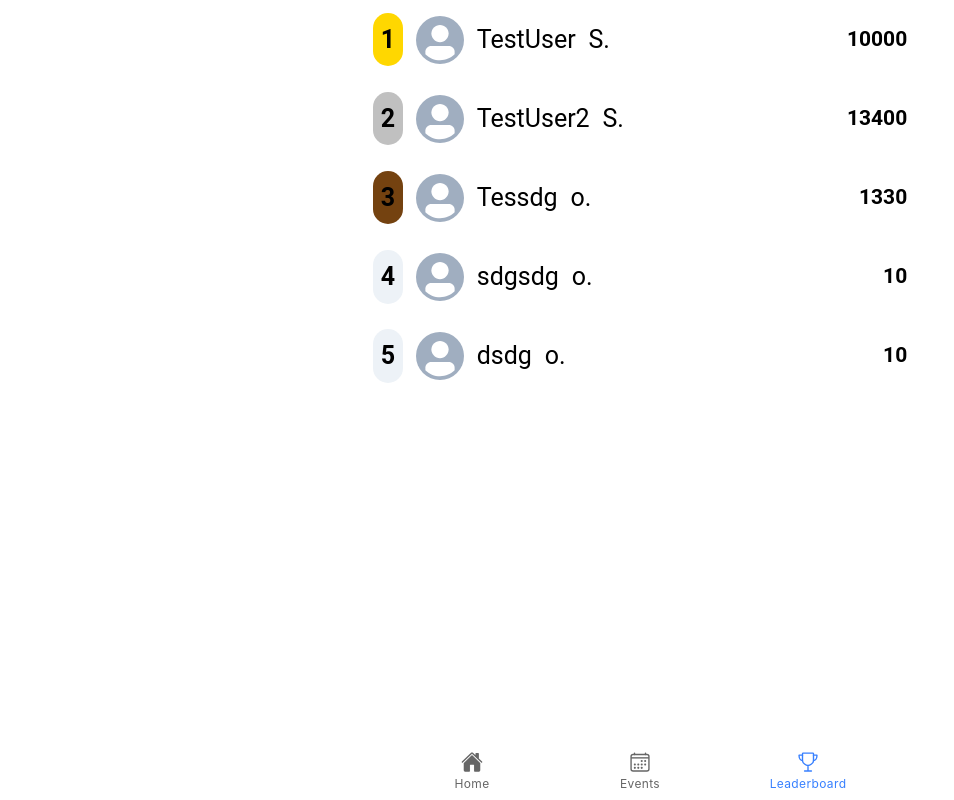
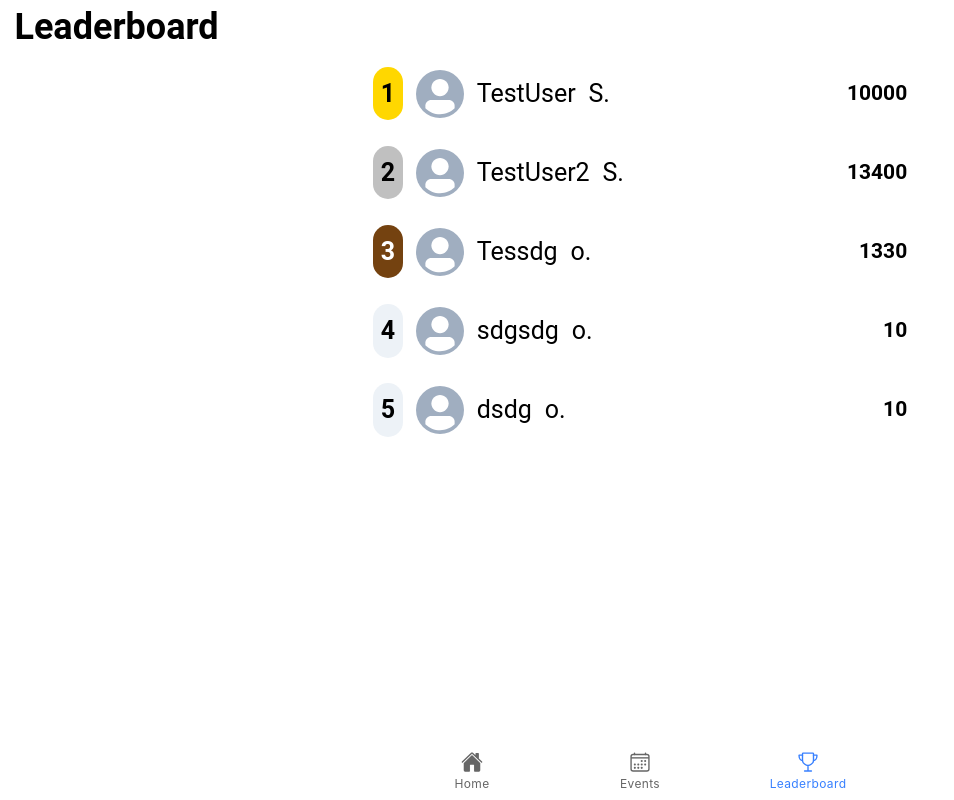
Before and after one commit to bennewehn/WorkFit, a React (Create React App) app: page /home in a window 1280 px wide. Both pictures are taken after a click on the element "Leaderboard". Shown: the whole page, without its empty margins (0-954 px from the left). Built offline with nearby package versions, Linux system fonts and the light colour scheme.

Commit message:
text color improved

```diff
--- a/src/components/LeaderBoardUser.jsx
+++ b/src/components/LeaderBoardUser.jsx
@@ -2,9 +2,22 @@ import { Avatar, Badge, Flex, Icon } from '@chakra-ui/react';
 import { Text } from '@chakra-ui/react'
 
 const LoaderboardUser = (props) => {
+
+  const getColor = (placement) => {
+    switch (placement) {
+      case 1:
+      case 2:
+        return "black"
+      case 3:
+        return "white"
+      default:
+        return ""
+    }
+  }
+
   return (
-    <Flex alignItems={"center"} padding=".8em" margin="auto" gap={".3em"} maxWidth={"35rem"}>
-      <Badge color={((props.placement === 1 || props.placement === 2) && "black")} backgroundColor={(props.placement === 1 && "gold") || (props.placement === 2 && "silver") || (props.placement === 3 && "yellow.800")} borderRadius={"full"} padding={2} as="b" marginLeft={0} fontSize={25} >{props.placement}</Badge>
+    <Flex marginTop={10} alignItems={"center"} padding=".8em" margin="auto" gap={".3em"} maxWidth={"35rem"}>
+      <Badge color={getColor(props.placement)} backgroundColor={(props.placement === 1 && "gold") || (props.placement === 2 && "silver") || (props.placement === 3 && "yellow.800")} borderRadius={"full"} padding={2} as="b" marginLeft={0} fontSize={25} >{props.placement}</Badge>
       <Avatar marginLeft={2} />
       <Text marginLeft={2} fontSize={25} >{props.name}</Text>
       <Text marginLeft={2} fontSize={25} >{props.surname}</Text>
--- a/src/pages/Loaderboard.jsx
+++ b/src/pages/Loaderboard.jsx
@@ -1,6 +1,7 @@
 import { IonContent, IonPage } from '@ionic/react';
 import './Home.css';
 import LoaderboardUser from '../components/LeaderBoardUser';
+import { Text } from '@chakra-ui/react';
 
 const Loaderboard = () => {
 
@@ -51,6 +52,7 @@ const Loaderboard = () => {
   return (
     <IonPage>
       <IonContent fullscreen>
+        <Text fontSize={"4xl"} as="b" padding={"0.4em"} >Leaderboard</Text>
         {
           usersFake.map((user, idx) =>
             <LoaderboardUser key={idx} placement={idx + 1}
```
